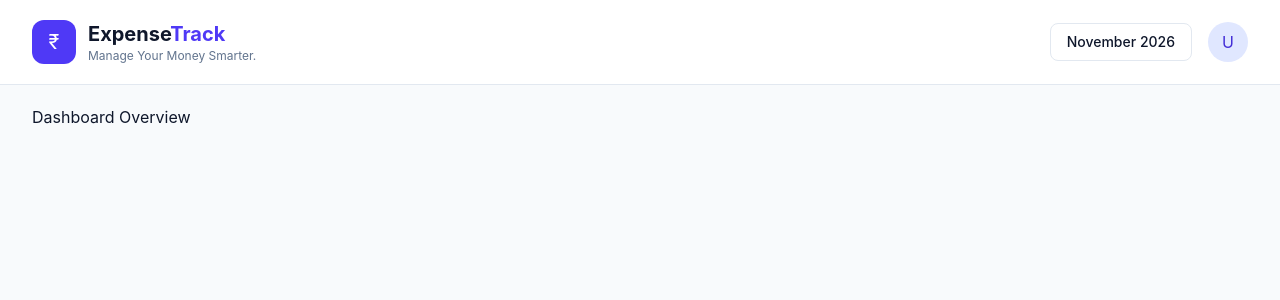
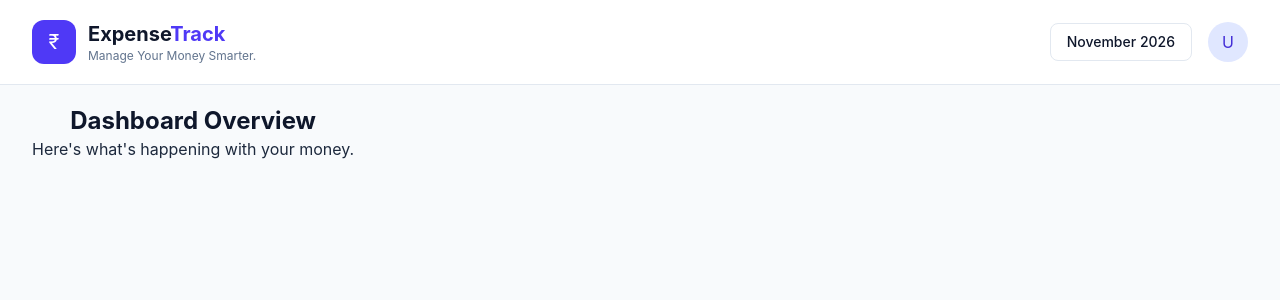
Before and after one commit to Hrithiksaini2000/Expense-Tracker-, a React (Vite) app: page / in a window 1280 px wide. Shown: the top 300 px of the page. Built offline with nearby package versions, Linux system fonts and the light colour scheme.

Commit message:
Some Minor changes

```diff
--- a/src/App.jsx
+++ b/src/App.jsx
@@ -27,7 +27,8 @@ export const App = () => {
         <main className="mx-auto max-w-7xl px-4 py-5 sm:px-6 lg:px-8">
           <section className="flex items-center justify-between">
             <div className="flex flex-col items-center">
-              <h2 className="text-slate-900">Dashboard Overview</h2>
+              <h2 className="text-slate-900 text-2xl font-bold">Dashboard Overview</h2>
+              <p>Here's what's happening with your money.</p>
             </div>
             <div></div>
           </section>
```
